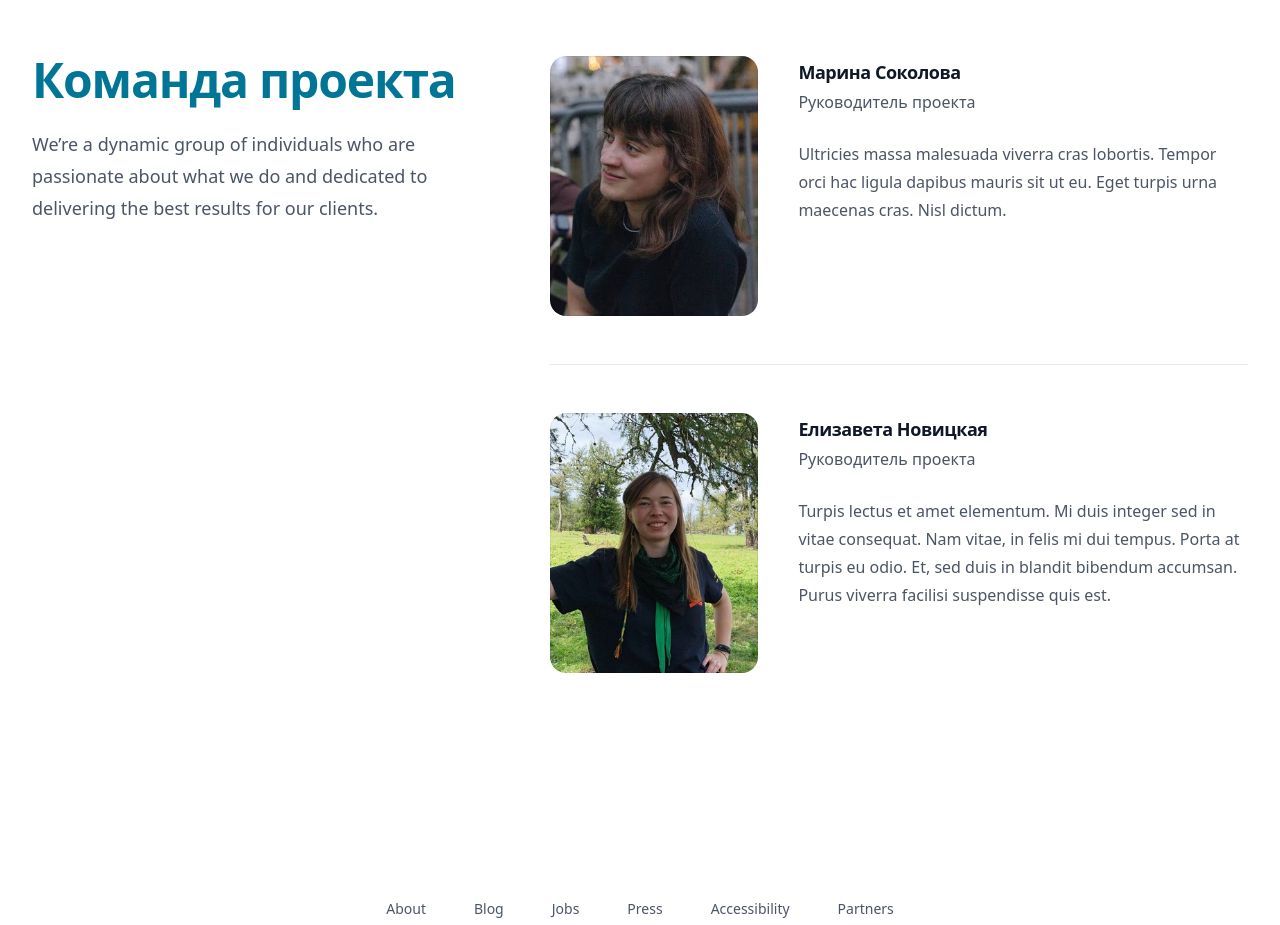
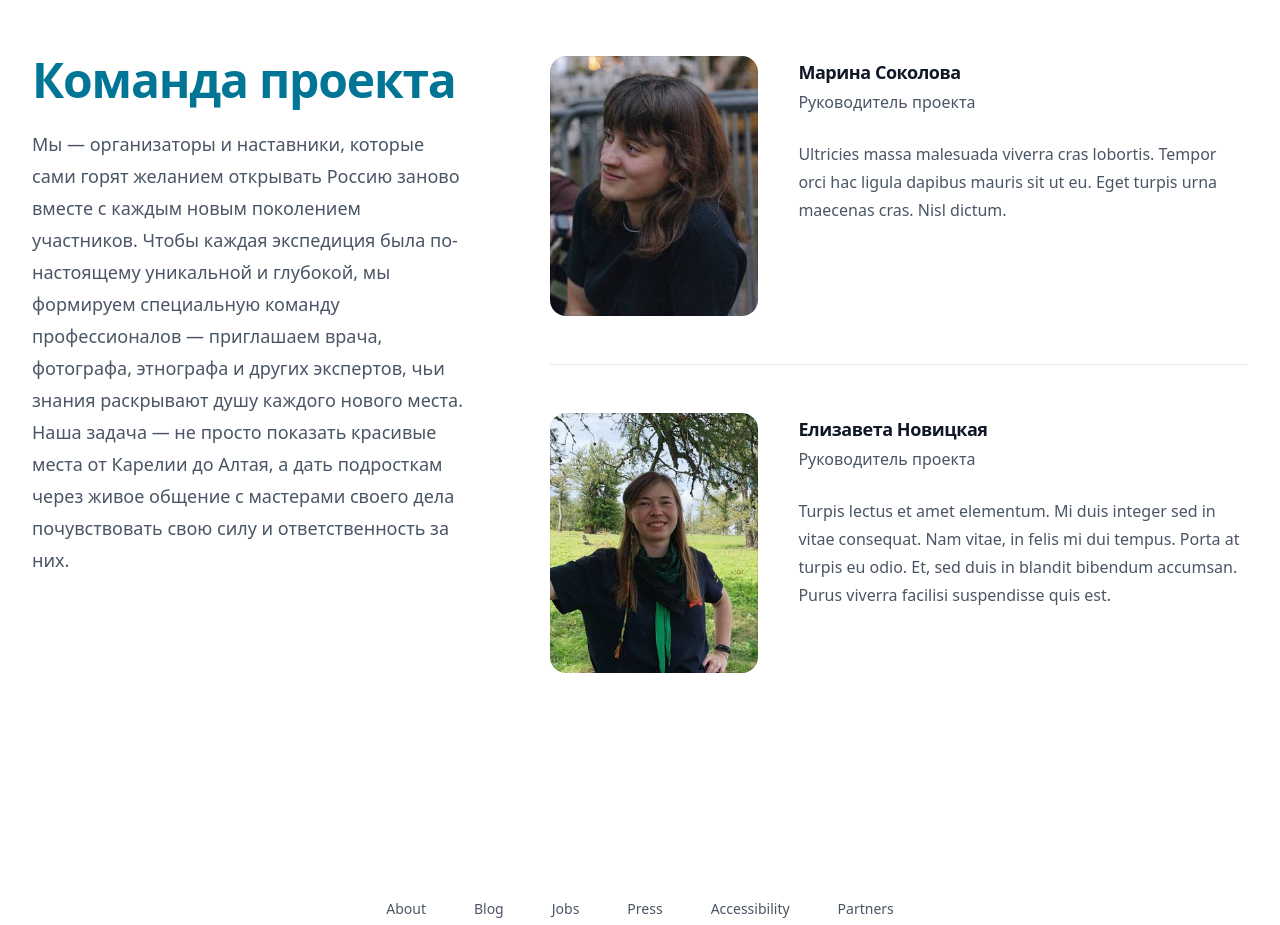
Before and after one commit to E1iza/vspomnit_vse, a React (Vite) app: page / in a window 1280 px wide. Shown: the part 5620-6545 px from the top of the page. Built offline with nearby package versions, Linux system fonts and the light colour scheme.

Commit message:
В раздел "О команде" добавлено общее описание команды

```diff
--- a/src/components/Team.jsx
+++ b/src/components/Team.jsx
@@ -25,8 +25,11 @@
             Команда проекта
           </h2>
           <p className="mt-6 text-lg/8 text-gray-600 dark:text-gray-400">
-            We’re a dynamic group of individuals who are passionate about what we do and dedicated to delivering the
-            best results for our clients.
+            Мы — организаторы и наставники, которые сами горят желанием открывать Россию заново вместе с каждым новым поколением участников.
+            Чтобы каждая экспедиция была по-настоящему уникальной и глубокой, мы формируем специальную команду профессионалов —
+            приглашаем врача, фотографа, этнографа и других экспертов, чьи знания раскрывают душу каждого нового места.
+            Наша задача — не просто показать красивые места от Карелии до Алтая, а дать подросткам через живое общение с мастерами своего дела
+            почувствовать свою силу и ответственность за них.
           </p>
         </div>
         <ul role="list" className="divide-y divide-gray-200 xl:col-span-3 dark:divide-gray-800">
```
